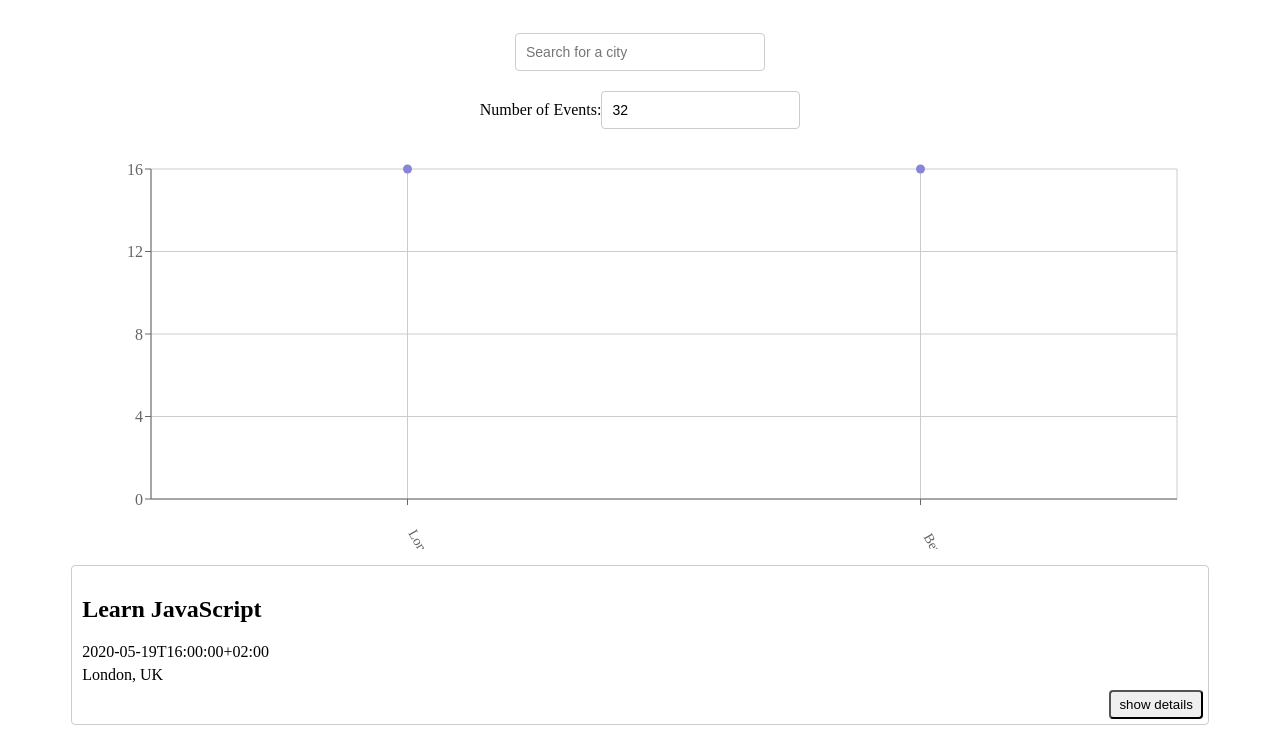
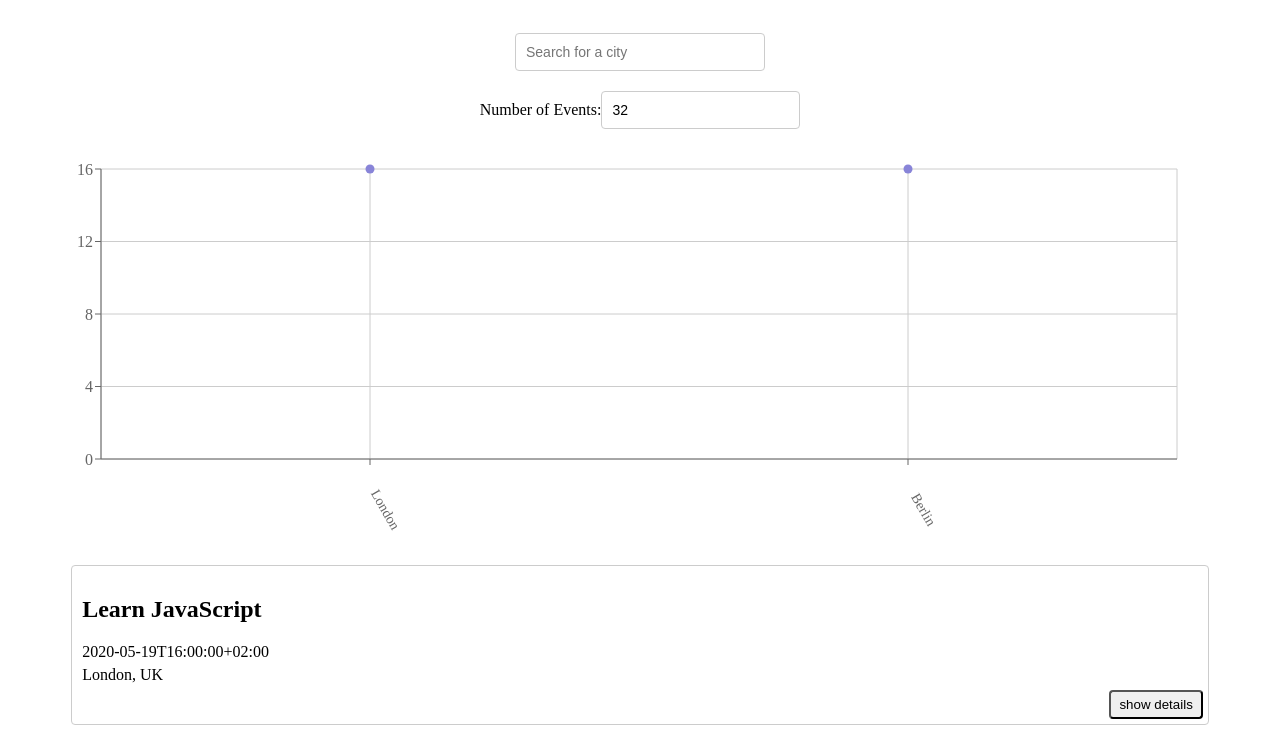
Before and after one commit to gerardoc96/meet, a React (Vite) app: page / in a window 1280 px wide. Shown: the top 733 px of the page. Built offline with nearby package versions, Linux system fonts and the light colour scheme.

Commit message:
Refactor ResizeObserver mocking and chart layout

```diff
--- a/src/App.jsx
+++ b/src/App.jsx
@@ -69,7 +69,10 @@ const App = () => {
         setNumberOfEvents={setNumberOfEvents}
         setErrorAlert={setErrorAlert}
       />
-      <CityEventsChart allLocations={allLocations} events={events} />
+      <div className='charts-container'>
+        <CityEventsChart allLocations={allLocations} events={events} />
+      </div>
+
       <EventList events={events} />
 
     </div>
--- a/src/components/CityEventsChart.jsx
+++ b/src/components/CityEventsChart.jsx
@@ -18,7 +18,7 @@ const CityEventsChart = ({ allLocations, events }) => {
   const getData = () => {
     const data = allLocations.map((location) => {
       const count = events.filter((event) => event.location === location).length
-      const city = location.split(', ')[0]
+      const city = location.split((/, | - /))[0]
       return { city, count };
     })
     return data;
@@ -30,8 +30,8 @@ const CityEventsChart = ({ allLocations, events }) => {
         margin={{
           top: 20,
           right: 20,
-          bottom: 20,
-          left: 20,
+          bottom: 60,
+          left: -30,
         }}
       >
         <CartesianGrid />
```
Also changed, not shown: setupTests.js (+12 -8 lines).
